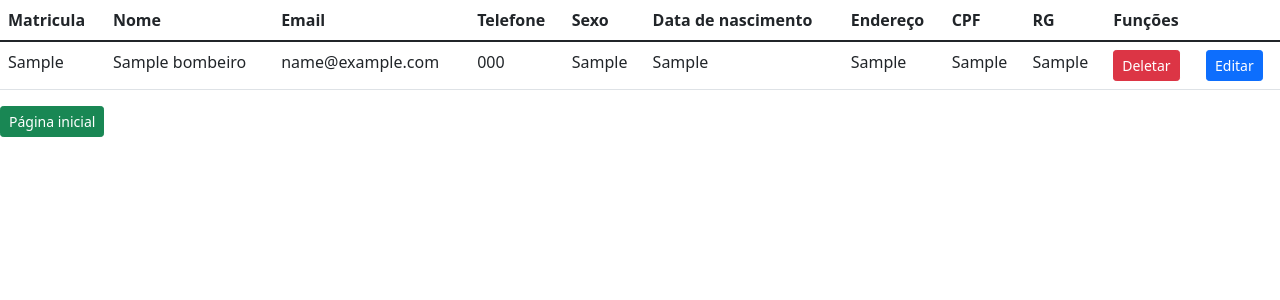
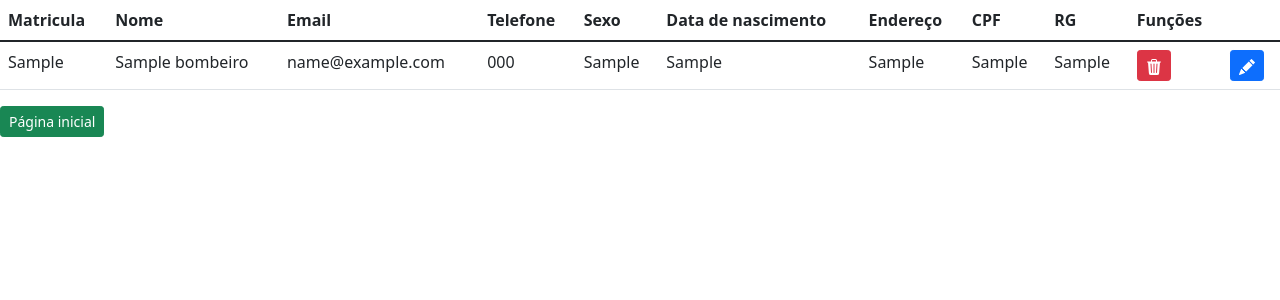
Before and after one commit to DagobertoSilva/CRUD_bombeiro, a PHP site: page /tabela.php in a window 1280 px wide. Shown: the part 54-354 px from the top of the page. Run offline with PHP 8.4, Linux system fonts and the light colour scheme; tables that the repository leaves empty or names only in its code hold one stand-in row (values such as "Sample post").

Commit message:
aletração no tabela.php

```diff
--- a/tabela.php
+++ b/tabela.php
@@ -62,10 +62,14 @@ $listarSQL = mysqli_query($conexaoBD, $sql);
       <td><?php echo $usuario['rg'] ?></td>
       <td>
 
-        <a  href="deletar.php?nmatricula=<?php echo $usuario['nmatricula']; ?>" class="btn btn-sm btn-danger">Deletar</a>
+        <a  href="deletar.php?nmatricula=<?php echo $usuario['nmatricula']; ?>" class="btn btn-sm btn-danger" <a> <svg xmlns="http://www.w3.org/2000/svg" width="16" height="16" fill="currentColor" class="bi bi-trash3-fill" viewBox="0 0 16 16">
+  <path d="M11 1.5v1h3.5a.5.5 0 0 1 0 1h-.538l-.853 10.66A2 2 0 0 1 11.115 16h-6.23a2 2 0 0 1-1.994-1.84L2.038 3.5H1.5a.5.5 0 0 1 0-1H5v-1A1.5 1.5 0 0 1 6.5 0h3A1.5 1.5 0 0 1 11 1.5Zm-5 0v1h4v-1a.5.5 0 0 0-.5-.5h-3a.5.5 0 0 0-.5.5ZM4.5 5.029l.5 8.5a.5.5 0 1 0 .998-.06l-.5-8.5a.5.5 0 1 0-.998.06Zm6.53-.528a.5.5 0 0 0-.528.47l-.5 8.5a.5.5 0 0 0 .998.058l.5-8.5a.5.5 0 0 0-.47-.528ZM8 4.5a.5.5 0 0 0-.5.5v8.5a.5.5 0 0 0 1 0V5a.5.5 0 0 0-.5-.5Z"/>
+</svg> </a> </a>
       </td>
        <td>
-        <a href="editar.php?nmatricula=<?php echo $usuario['nmatricula'];?>" class="btn btn-sm btn-primary">Editar</a>
+        <a href="editar.php?nmatricula=<?php echo $usuario['nmatricula'];?>" class="btn btn-sm btn-primary" <a> <svg xmlns="http://www.w3.org/2000/svg" width="16" height="16" fill="currentColor" class="bi bi-pencil-fill" viewBox="0 0 16 16">
+  <path d="M12.854.146a.5.5 0 0 0-.707 0L10.5 1.793 14.207 5.5l1.647-1.646a.5.5 0 0 0 0-.708l-3-3zm.646 6.061L9.793 2.5 3.293 9H3.5a.5.5 0 0 1 .5.5v.5h.5a.5.5 0 0 1 .5.5v.5h.5a.5.5 0 0 1 .5.5v.5h.5a.5.5 0 0 1 .5.5v.207l6.5-6.5zm-7.468 7.468A.5.5 0 0 1 6 13.5V13h-.5a.5.5 0 0 1-.5-.5V12h-.5a.5.5 0 0 1-.5-.5V11h-.5a.5.5 0 0 1-.5-.5V10h-.5a.499.499 0 0 1-.175-.032l-.179.178a.5.5 0 0 0-.11.168l-2 5a.5.5 0 0 0 .65.65l5-2a.5.5 0 0 0 .168-.11l.178-.178z"/>
+</svg> </a></a>
       </td>
     </tr>
   </tbody>
```
